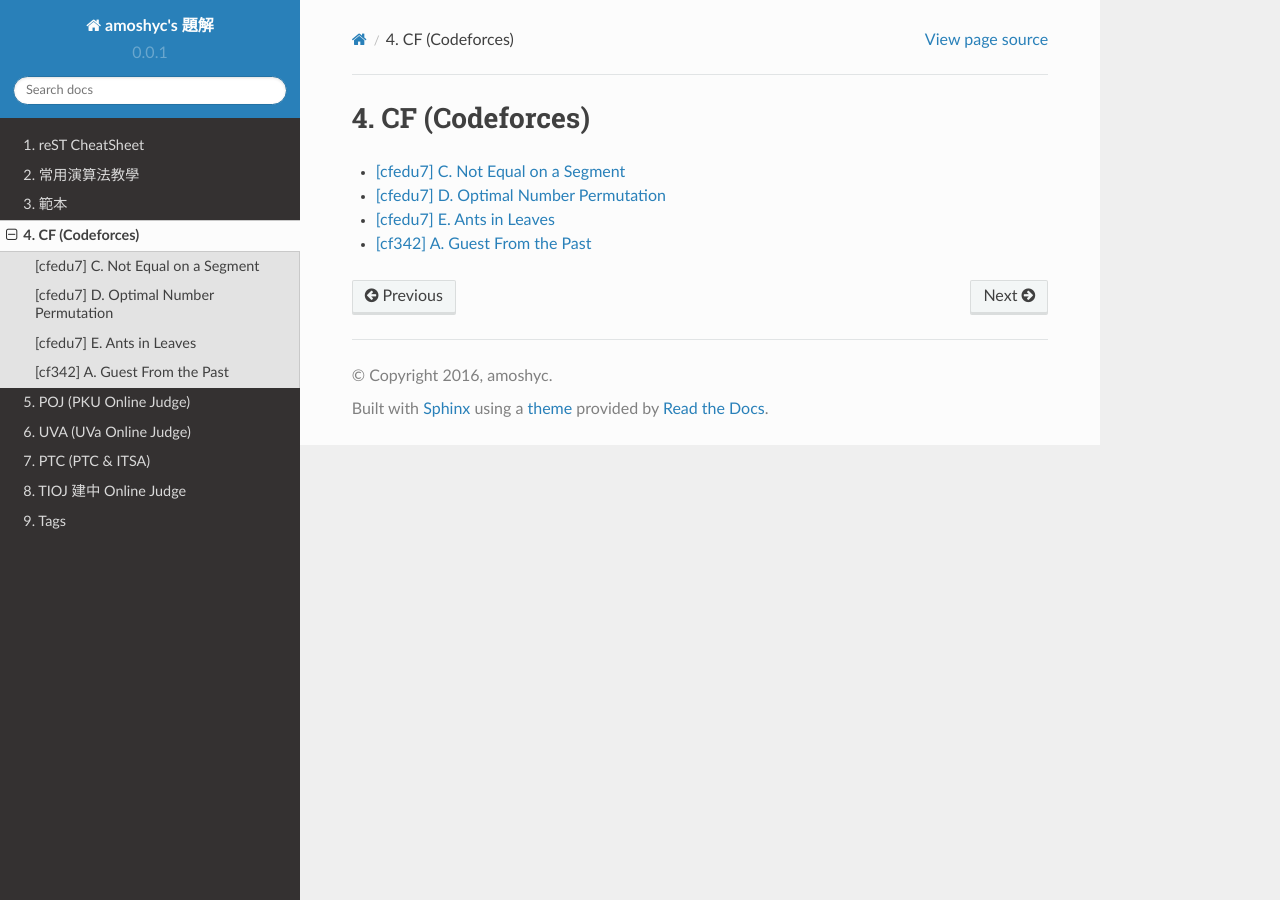
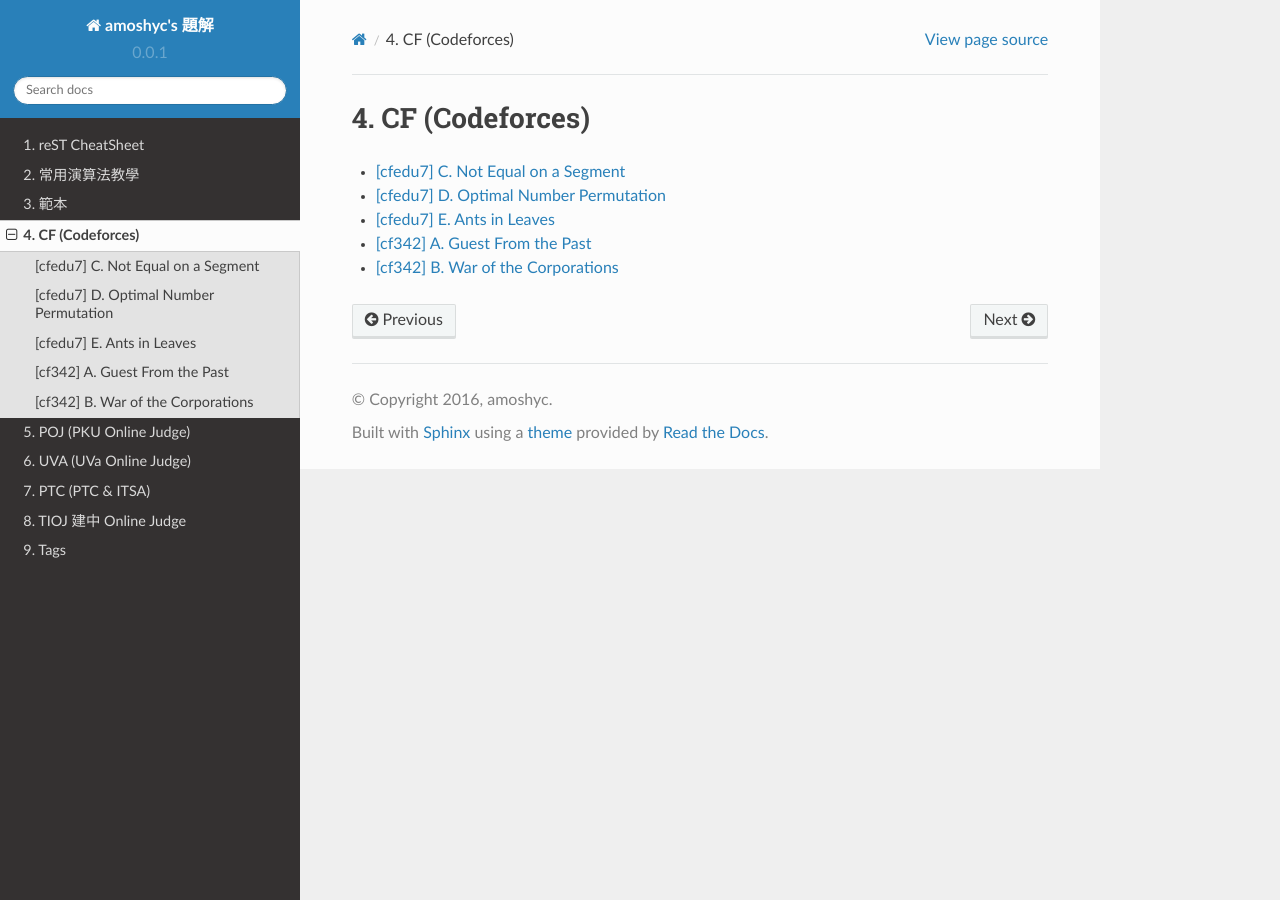
Before and after one commit to amoshyc/ojsolution, a Sphinx documentation site: the page built from docs/source/cf/cf.rst, in a window 1280 px wide. Built offline with Sphinx 7.4.7 and the Read the Docs theme 2.0.0, drawn with Linux system fonts in a browser that asks for light colours.

Commit message:
Add cf342b to toc

```diff
--- a/docs/source/cf/cf.rst
+++ b/docs/source/cf/cf.rst
@@ -10,3 +10,4 @@ CF (Codeforces)
     [cfedu7] E. Ants in Leaves <cfedu7/pe.rst>
 
     [cf342] A. Guest From the Past <cf342/pa.rst>
+    [cf342] B. War of the Corporations <cf342/pb.rst>
```
